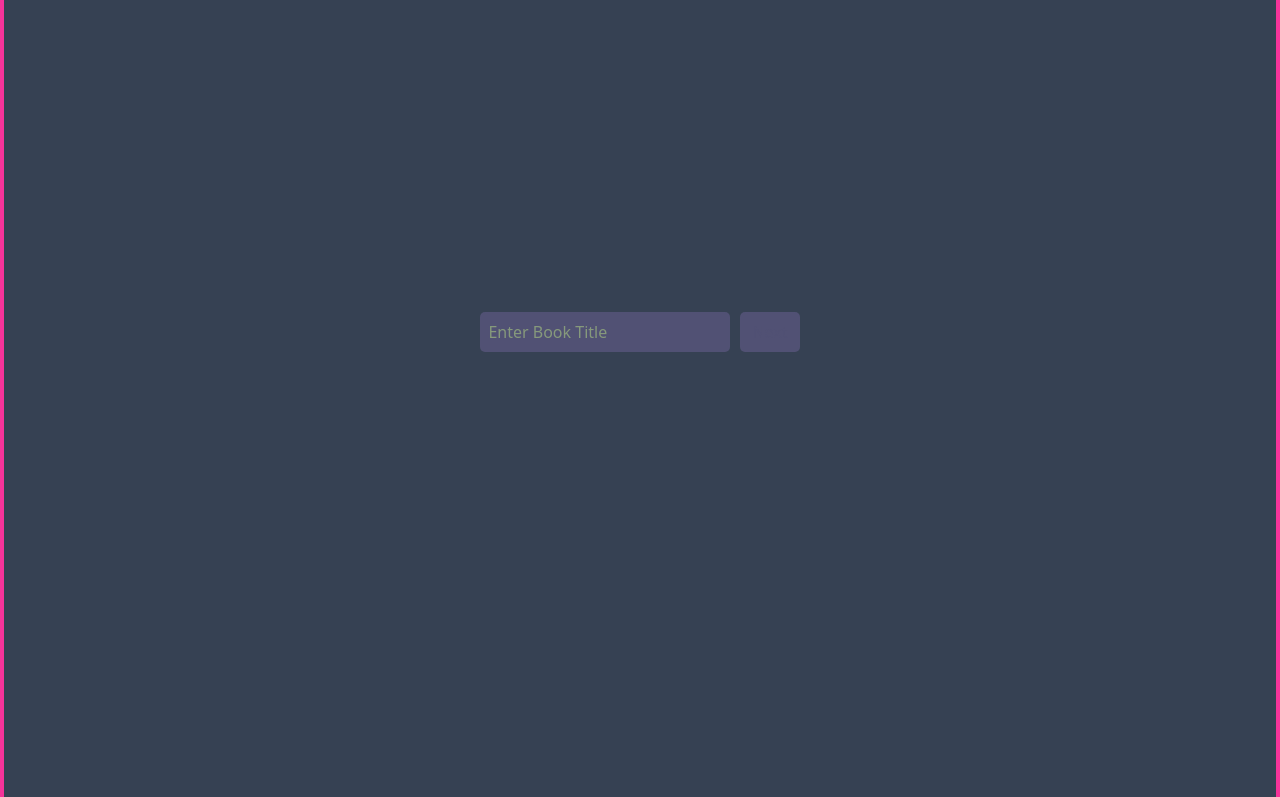
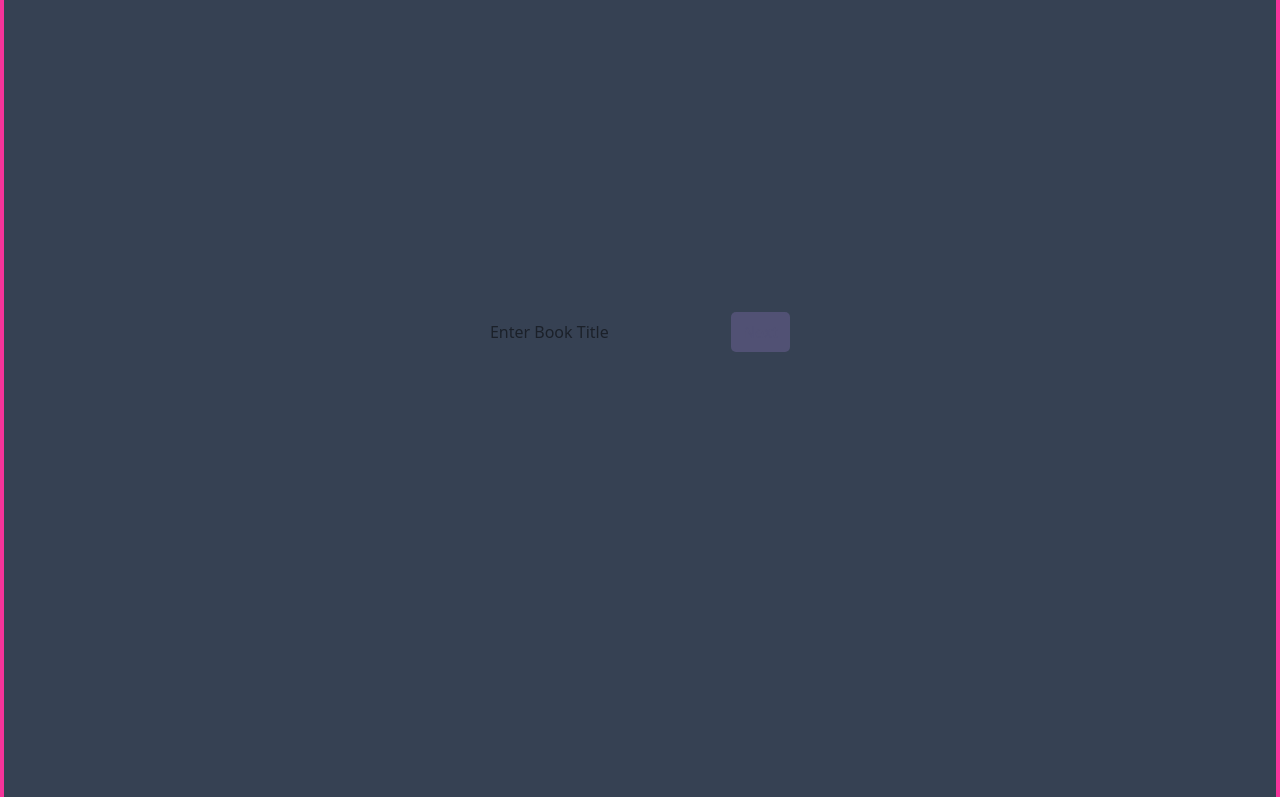
Before and after one commit to wunder-frau/author-display-app, a React (Vite) app: page / in a window 1280 px wide. Shown: the part 1037-1834 px from the top of the page. Built offline with nearby package versions, Linux system fonts and the light colour scheme; data requests are answered from the project's data file.

Commit message:
feat: Define @keyframes for --animate-shineInput in @theme. Final version of prettierrc and eslint

```diff
--- a/eslint.config.js
+++ b/eslint.config.js
@@ -7,7 +7,11 @@ import tseslint from 'typescript-eslint'
 export default tseslint.config(
   { ignores: ['dist'] },
   {
-    extends: [js.configs.recommended, ...tseslint.configs.recommended],
+    extends: [
+      js.configs.recommended,
+      ...tseslint.configs.recommended,
+      prettier,
+    ],
     files: ['**/*.{ts,tsx}'],
     languageOptions: {
       ecmaVersion: 2020,
--- a/package.json
+++ b/package.json
@@ -14,6 +14,7 @@
   "dependencies": {
     "@tailwindcss/vite": "^4.0.0",
     "axios": "^1.7.9",
+    "eslint-config-prettier": "^10.0.1",
     "react": "^18.3.1",
     "react-dom": "^18.3.1",
     "react-router": "^6.28.2",
@@ -32,7 +33,7 @@
     "eslint-plugin-react-refresh": "^0.4.16",
     "globals": "^15.14.0",
     "json-server": "^1.0.0-beta.3",
-    "prettier": "3.4.2",
+    "prettier": "^3.4.2",
     "prettier-plugin-organize-imports": "^4.1.0",
     "prettier-plugin-svelte": "^3.3.3",
     "prettier-plugin-tailwindcss": "^0.6.11",
--- a/src/components/App.tsx
+++ b/src/components/App.tsx
@@ -52,7 +52,7 @@ const App: React.FC = () => {
     <Router>
       {/* <div className="app-container"> */}
       <div className='mx-auto grid max-w-screen-xl grid-rows-3 gap-5 rounded-lg border-4 border-pink-500 bg-gray-700 p-12 text-center font-sans'>
-        <h2 className='=test-2xl text-blue-500'>Hello, World!</h2>
+        <h2 className='=test-2xl animate-[var(--animate-shineImpulse)] text-blue-500'>Hello, World!</h2>
         {error && <p className='error'>{error}</p>}
         <Routes>
           <Route
--- a/src/components/Input.tsx
+++ b/src/components/Input.tsx
@@ -1,5 +1,5 @@
 import React, { useState } from 'react'
-
+import '../index.css'
 interface InputProps {
   addTitle: (title: string, author: string) => void
 }
@@ -30,6 +30,7 @@ const Input: React.FC<InputProps> = ({ addTitle }) => {
   return (
     <form onSubmit={handleSubmit}>
       <input
+        className="animate-[var(--animate-shineImpulse)]"
         type='text'
         placeholder={
           step === 'title' ? 'Enter Book Title' : 'Enter Author Name'
--- a/src/components/styles.css
+++ b/src/components/styles.css
@@ -22,7 +22,7 @@ form {
   flex-wrap: wrap;
 }
 
-input {
+/* input {
   padding: 8px;
   font-size: 16px;
   flex: 1;
@@ -34,9 +34,9 @@ input {
   border: none;
   outline: none;
   animation: shineImpulse 2s infinite;
-}
+} */
 
-@keyframes shineImpulse {
+/* @keyframes shineImpulse {
   0%,
   100% {
     border-bottom-color: palegoldenrod;
@@ -47,12 +47,12 @@ input {
     box-shadow: 0 0 5px rgb(255, 223, 70);
     border-radius: 5px;
   }
-}
+} */
 
-input:hover {
+/* input:hover {
   border-bottom-color: rgb(255, 255, 150);
   box-shadow: 0 0 8px rgb(255, 255, 150);
-}
+} */
 
 button {
   padding: 8px 12px;
@@ -65,7 +65,7 @@ button {
   animation: shineImpulseButton 2s infinite;
 }
 
-@keyframes shineImpulseButton {
+/* @keyframes shineImpulseButton {
   0%,
   100% {
     color: rgb(81, 81, 116);
@@ -75,7 +75,7 @@ button {
     color: greenyellow;
     box-shadow: 0 0 5px rgb(255, 223, 70);
   }
-}
+} */
 
 .author-list {
   margin-top: 20px;
--- a/src/index.css
+++ b/src/index.css
@@ -1,4 +1,20 @@
 @import 'tailwindcss';
+
+@theme {
+  --animate-shineImpulse: shineImpulse 2s infinite;
+
+  @keyframes shineImpulse {
+    0%,
+    100% {
+      box-shadow: none;
+      border-radius: 5px;
+    }
+    50% {
+      box-shadow: 0 0 5px rgb(255, 223, 70);
+      border-radius: 5px;
+    }
+  }
+}
 /* :root {
   font-family: Inter, system-ui, Avenir, Helvetica, Arial, sans-serif;
   line-height: 1.5;
```
Also changed, not shown: 2 other files (tests, documents, lock files or other folders).
